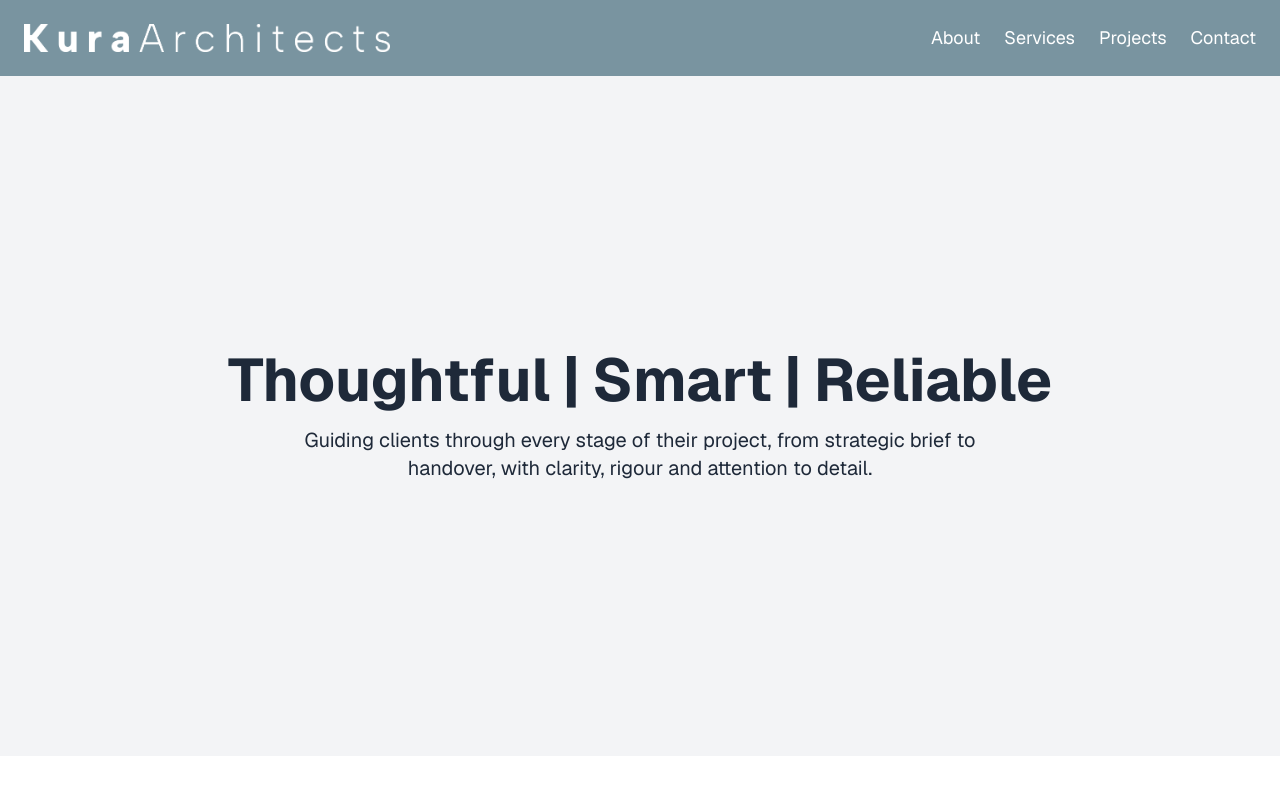
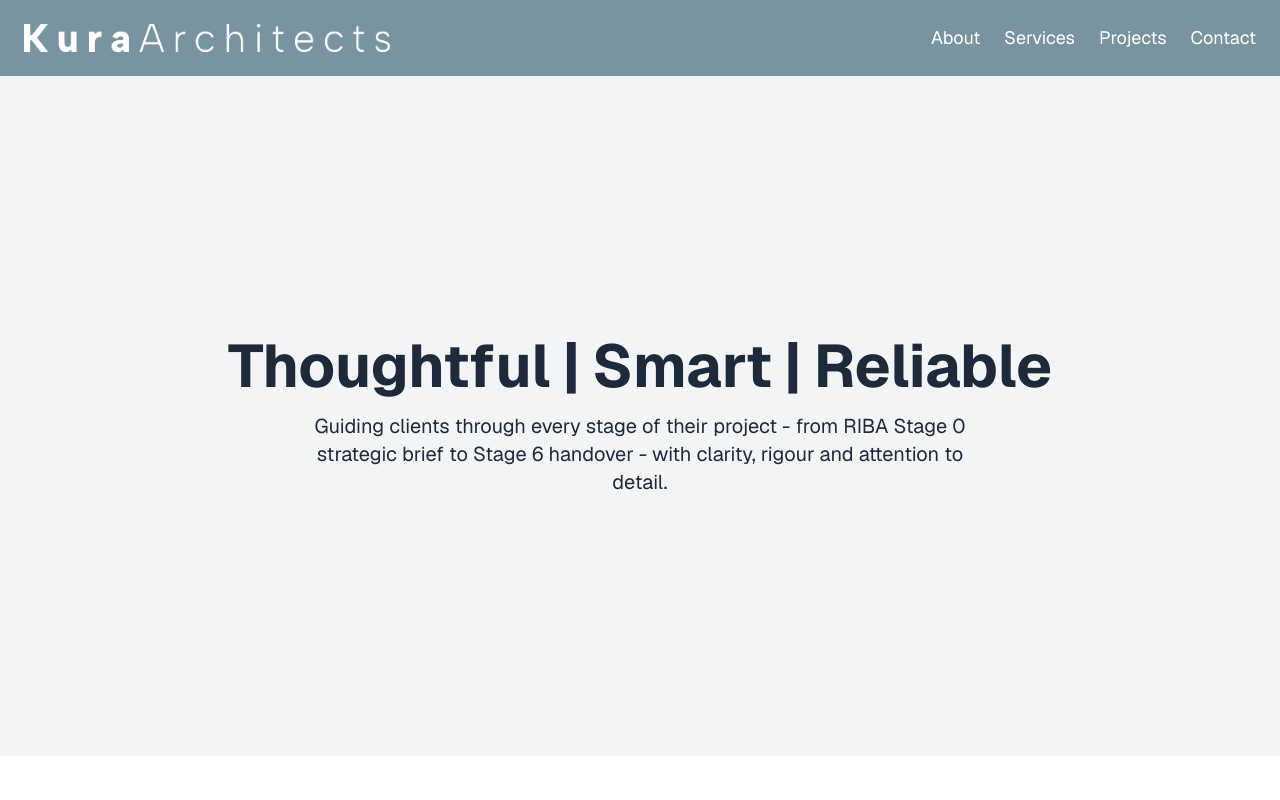
Before and after one commit to KuraArchitects/kura-architects-site, a Next.js app: page / in a window 1280 px wide. Shown: the top 800 px of the page. Built offline with nearby package versions, Linux system fonts and the light colour scheme.

Commit message:
Apply corrected build-safe page.js

```diff
--- a/app/page.js
+++ b/app/page.js
@@ -64,7 +64,7 @@ export default function Page() {
           animate={{ opacity: 1 }}
           transition={{ delay: 0.5, duration: 1 }}
         >
-          Guiding clients through every stage of their project, from strategic brief to handover, with clarity, rigour and attention to detail.
+          Guiding clients through every stage of their project - from RIBA Stage 0 strategic brief to Stage 6 handover - with clarity, rigour and attention to detail.
         </motion.p>
       </section>
 
```
